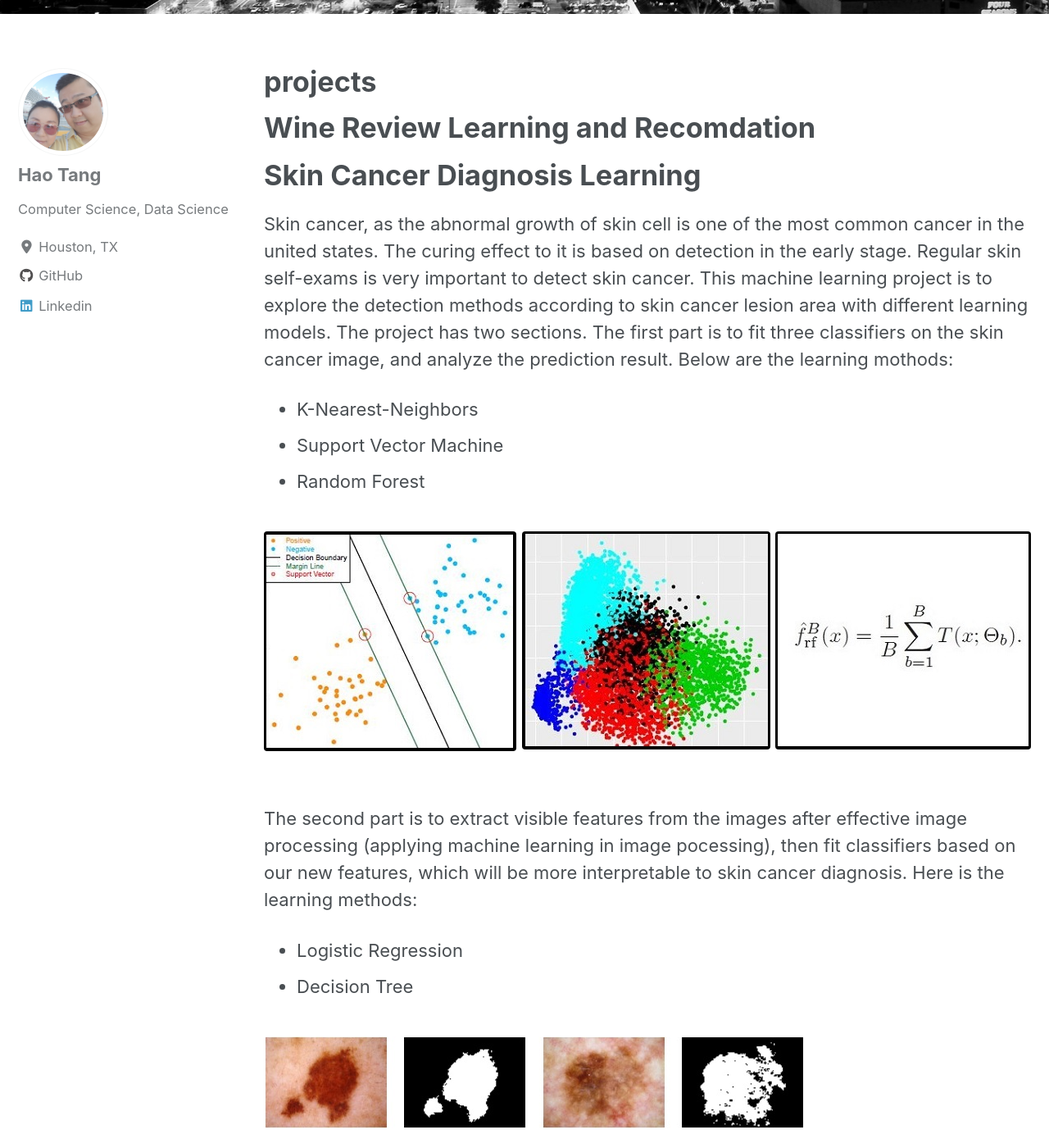
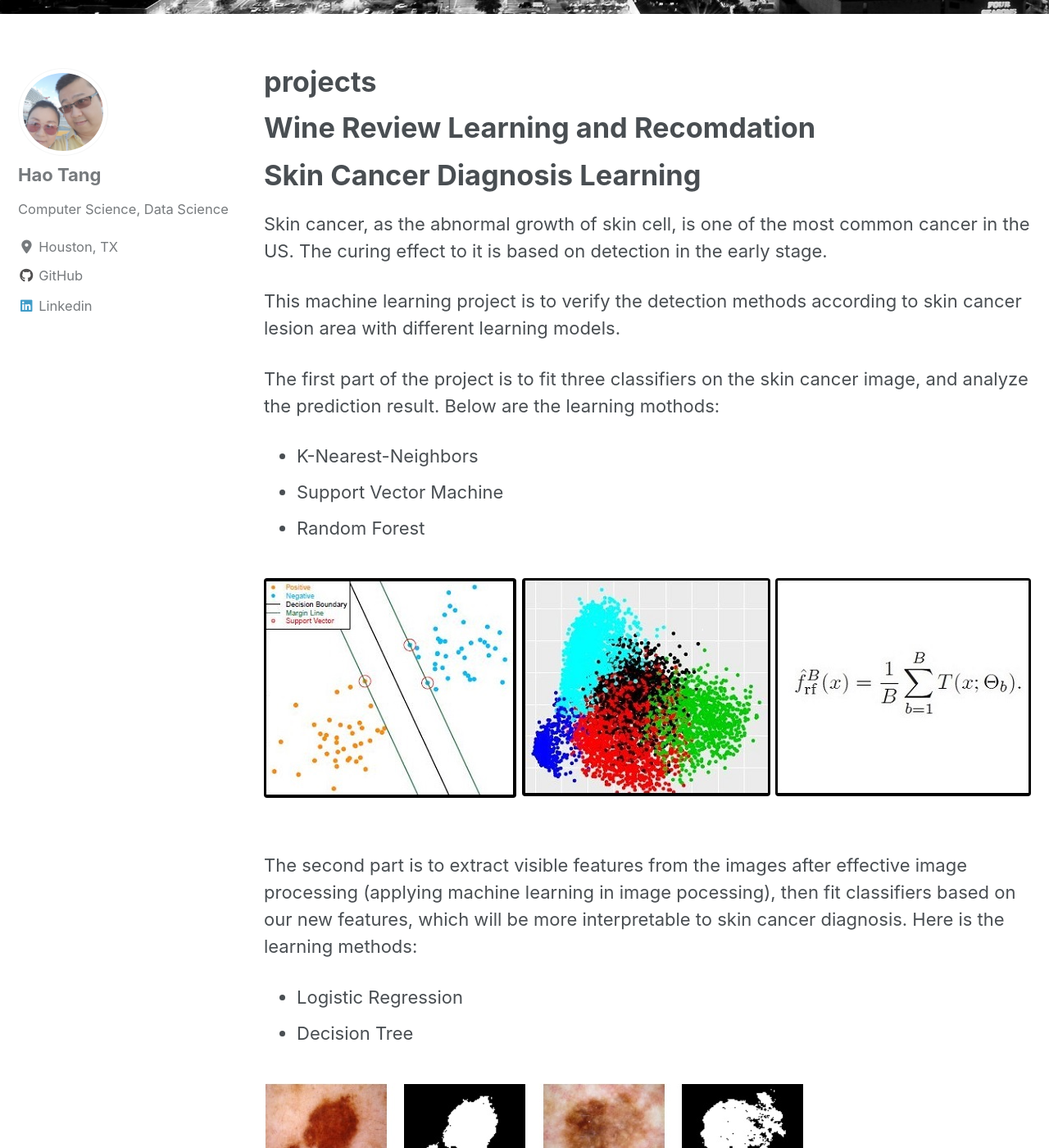
Before and after one commit to tanghao205/tanghao205.github.io, a Jekyll site: the page built from _pages/projects.md, in a window 1280 px wide and 1400 px high, scrolled down 562 px. Shown: the whole window at 82% size. Built offline with Jekyll 4.4.1, drawn with Linux system fonts in a browser that asks for light colours; cached includes are drawn as plain includes; nearby versions of some CDN libraries; some of the changed text lies outside the part shown.

Commit message:
Update projects.md

```diff
--- a/_pages/projects.md
+++ b/_pages/projects.md
@@ -30,8 +30,12 @@ skin_cancer:
 
 # Skin Cancer Diagnosis Learning
 
-Skin cancer, as the abnormal growth of skin cell is one of the most common cancer in the united states. The curing effect to
-it is based on detection in the early stage. Regular skin self-exams is very important to detect skin cancer. This machine learning project is to explore the detection methods according to skin cancer lesion area with different learning models. The project has two sections. The first part is to fit three classifiers on the skin cancer image, and analyze the prediction result. Below are the learning mothods:
+Skin cancer, as the abnormal growth of skin cell, is one of the most common cancer in the US. The curing effect to
+it is based on detection in the early stage.
+
+This machine learning project is to verify the detection methods according to skin cancer lesion area with different learning models.
+
+The first part of the project is to fit three classifiers on the skin cancer image, and analyze the prediction result. Below are the learning mothods:
 
 - K-Nearest-Neighbors
 - Support Vector Machine
```
Also changed, not shown: other parts of _pages/projects.md (+4 -0 lines).
